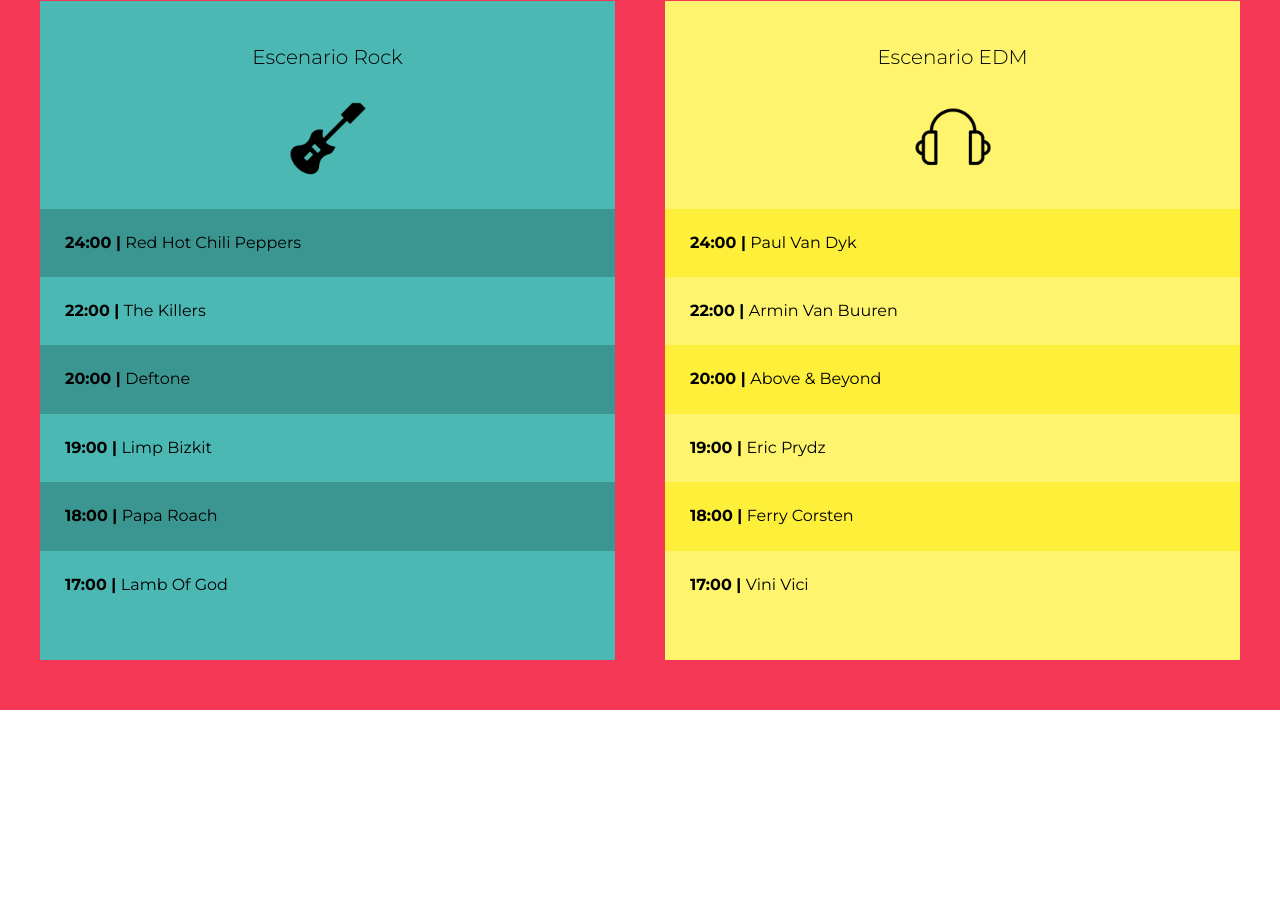
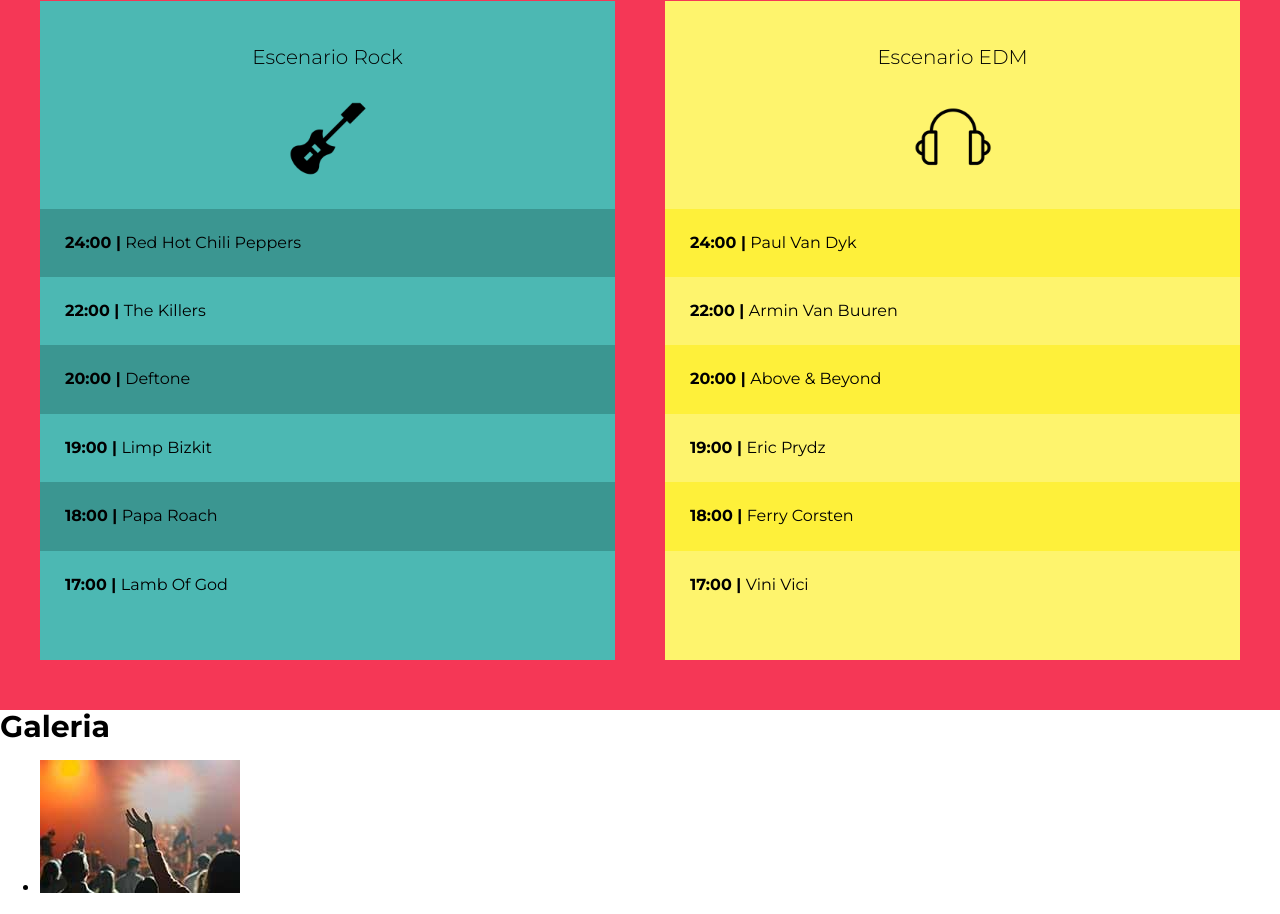
Before and after one commit to alonzoatinoco/Festival-Music--Sass, a website: page index.html in a window 1280 px wide. Shown: the part 2213-3127 px from the top of the page. Before the commit the page ends 2923 px from the top, so only its background shows below. Drawn offline with Linux system fonts and the light colour scheme.

Commit message:
se comenzo a crear la galeria del index

```diff
--- a/index.html
+++ b/index.html
@@ -98,5 +98,14 @@
             </div>
         </div>
     </section>
+    <section class="galeria">
+        <h3>Galeria</h3>
+
+        <ul class="galeria-imagenes">
+            <li>
+                <img src="build/img/thumb/1.jpg" alt="imagen galeria">
+            </li>
+        </ul>
+    </section>
 </body>
 </html>
```
